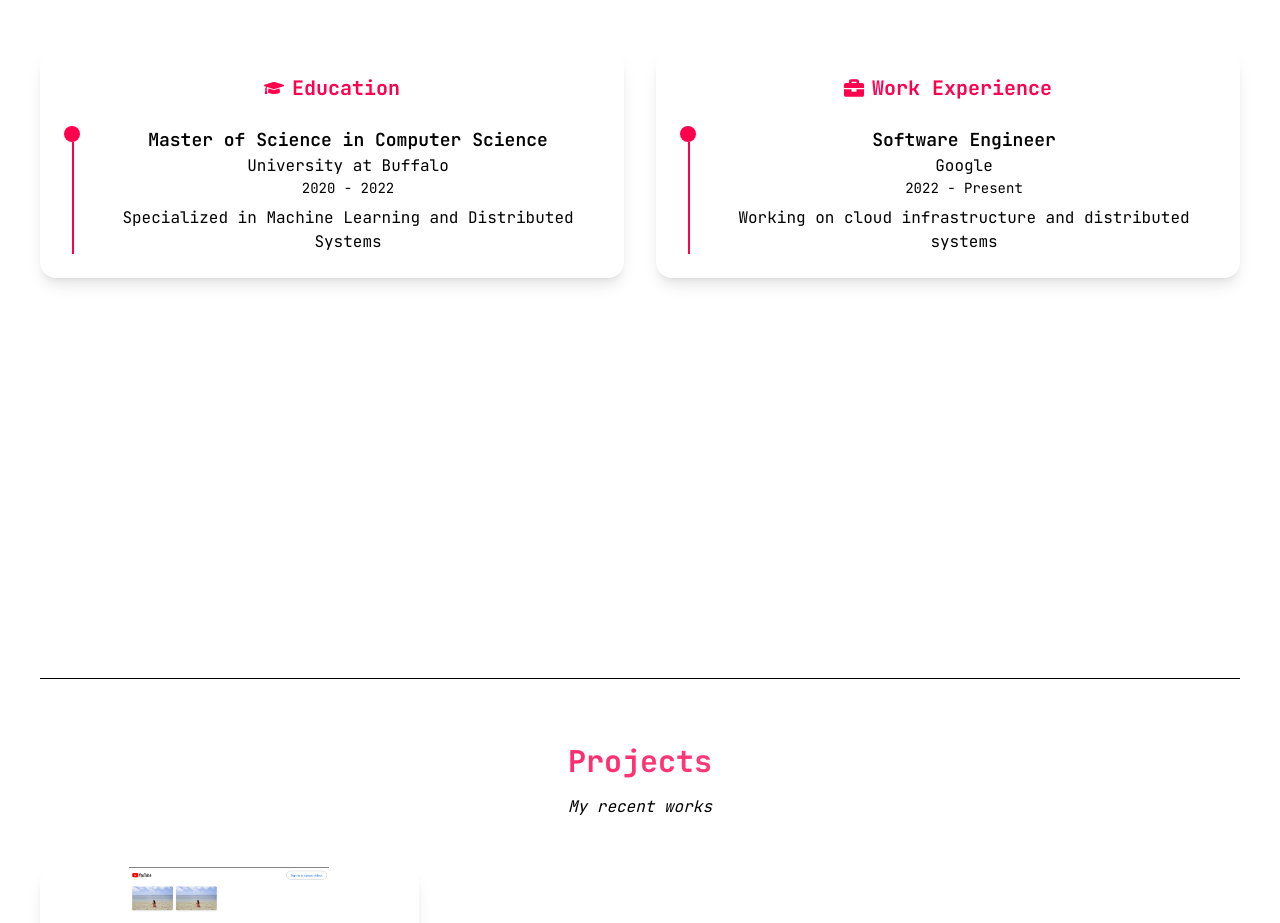
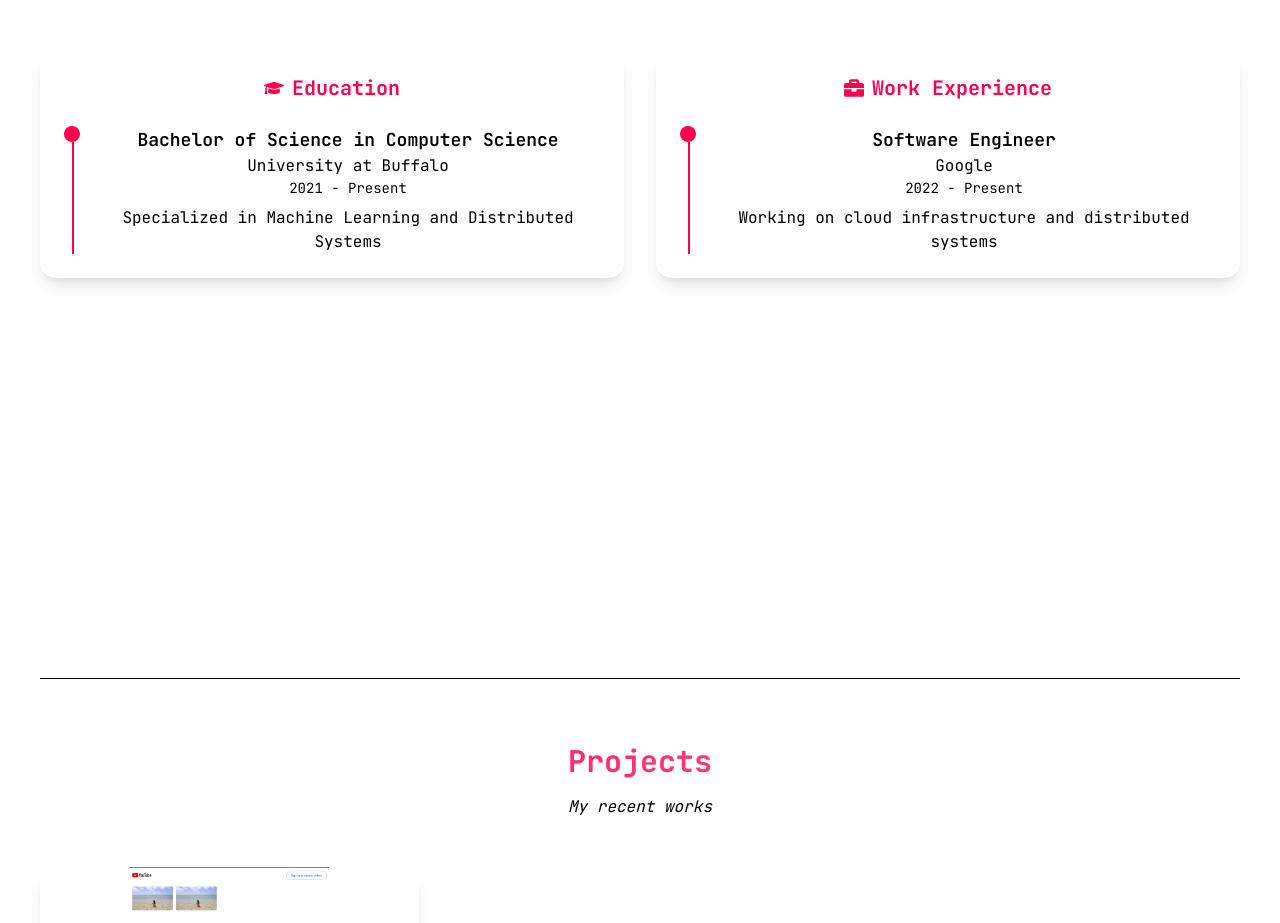
Before and after one commit to sadiqram/updated-portfolio, a Next.js app: page / in a window 1280 px wide. Shown: the part 1722-2645 px from the top of the page. Built offline with nearby package versions, Linux system fonts and the light colour scheme.

Commit message:
Updated major and grad date

```diff
--- a/components/Experience.tsx
+++ b/components/Experience.tsx
@@ -24,9 +24,9 @@
               <div className="relative pl-8">
                 <div className="absolute left-0 top-0 w-4 h-4 bg-primary rounded-full"></div>
                 <div className="absolute left-2 top-4 bottom-0 w-0.5 bg-primary"></div>
-                <h4 className="text-lg font-semibold">Master of Science in Computer Science</h4>
+                <h4 className="text-lg font-semibold">Bachelor of Science in Computer Science</h4>
                 <p className="text-muted-foreground">University at Buffalo</p>
-                <p className="text-sm text-muted-foreground">2020 - 2022</p>
+                <p className="text-sm text-muted-foreground">2021 - Present</p>
                 <p className="mt-2 text-muted-foreground">
                   Specialized in Machine Learning and Distributed Systems
                 </p>
```
